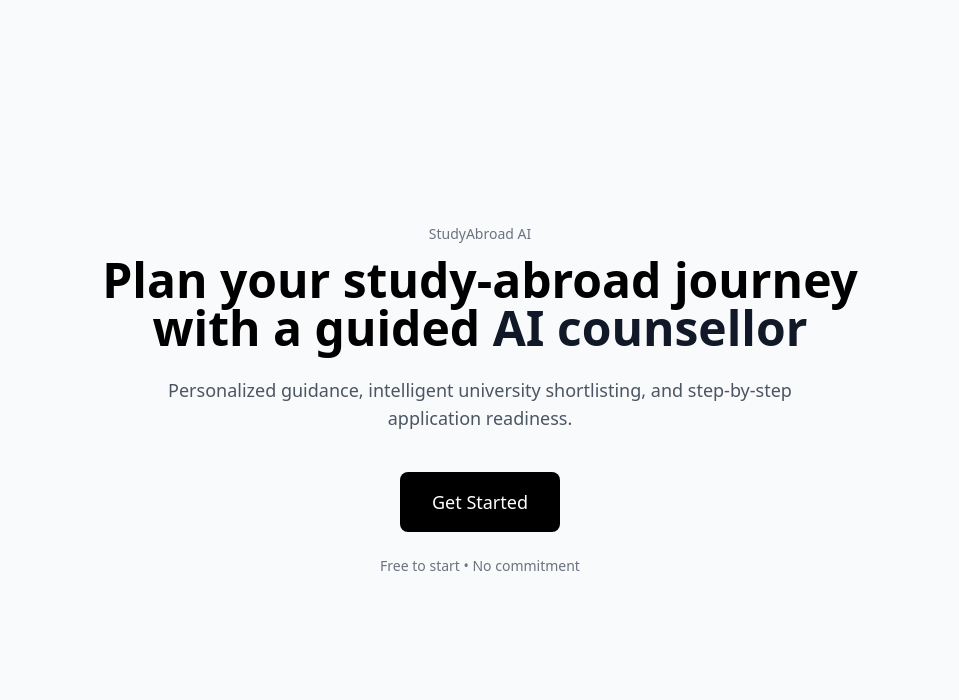
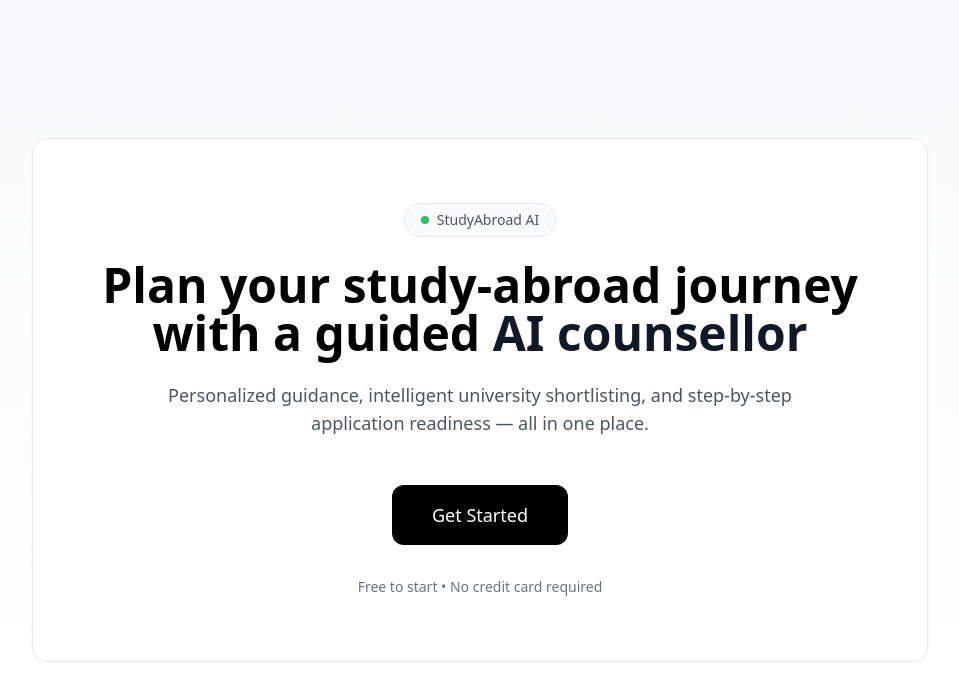
Before and after one commit to jacksyswain/Humanity-Founders, a React (Vite) app: page / in a window 1280 px wide. Shown: the top 700 px of the page, without its empty margins (160-1119 px from the left). Built offline with nearby package versions, Linux system fonts and the light colour scheme.

Commit message:
new update

```diff
--- a/src/pages/Landing.jsx
+++ b/src/pages/Landing.jsx
@@ -4,39 +4,43 @@
   const navigate = useNavigate();
 
   return (
-    <div className="min-h-screen bg-gray-50 flex items-center justify-center px-6">
-      <div className="max-w-3xl text-center">
-        {/* PRODUCT NAME */}
-        <p className="text-sm font-medium text-gray-500 mb-3">
+    <div className="min-h-screen bg-gradient-to-b from-gray-50 to-white flex items-center justify-center px-6">
+      <div className="max-w-4xl w-full text-center">
+        {/* HERO CARD */}
+        <div className="bg-white border rounded-2xl shadow-sm px-10 py-16">
+          {/* PRODUCT BADGE */}
+          <div className="inline-flex items-center gap-2 mb-6 px-4 py-1.5 rounded-full border bg-gray-50 text-sm text-gray-600">
+            <span className="w-2 h-2 bg-green-500 rounded-full" />
             StudyAbroad AI
-        </p>
+          </div>
 
           {/* HEADLINE */}
-        <h1 className="text-4xl md:text-5xl font-bold mb-6 leading-tight">
+          <h1 className="text-4xl md:text-5xl font-bold leading-tight mb-6">
             Plan your study-abroad journey with a guided{" "}
             <span className="text-gray-900">AI counsellor</span>
           </h1>
 
           {/* DESCRIPTION */}
-        <p className="text-gray-600 text-lg max-w-2xl mx-auto mb-10">
+          <p className="text-gray-600 text-lg max-w-2xl mx-auto mb-12">
             Personalized guidance, intelligent university shortlisting,
-          and step-by-step application readiness.
+            and step-by-step application readiness — all in one place.
           </p>
 
           {/* CTA */}
           <div className="flex justify-center">
             <button
               onClick={() => navigate("/auth")}
-            className="bg-black text-white px-8 py-4 rounded-lg text-lg hover:opacity-90 transition"
+              className="bg-black text-white px-10 py-4 rounded-xl text-lg hover:opacity-90 transition"
             >
               Get Started
             </button>
           </div>
 
-        {/* TRUST / SUBTEXT */}
-        <p className="mt-6 text-sm text-gray-500">
-          Free to start • No commitment
+          {/* TRUST LINE */}
+          <p className="mt-8 text-sm text-gray-500">
+            Free to start • No credit card required
           </p>
+        </div>
       </div>
     </div>
   );
```
Lines whose indentation alone changed are shown as unchanged.
